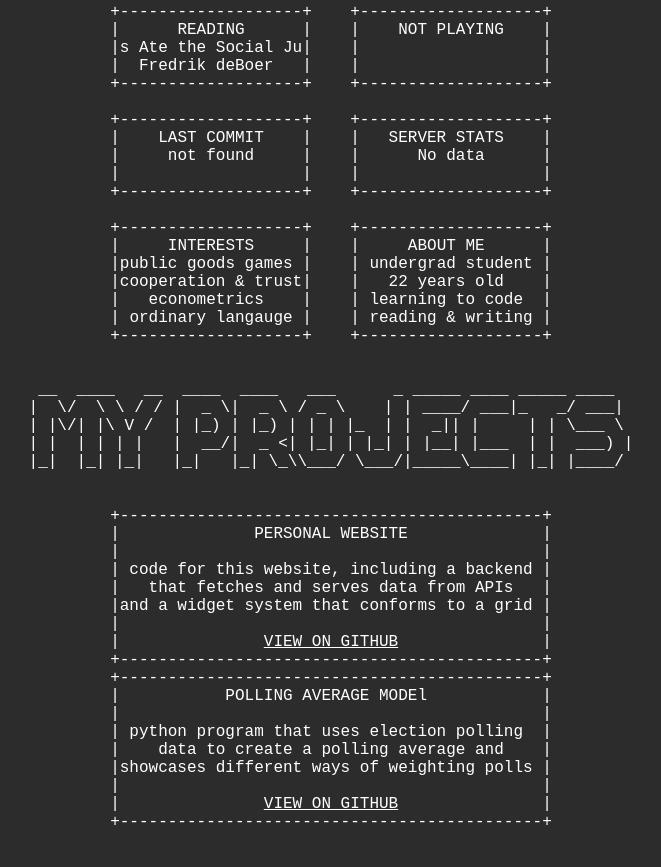
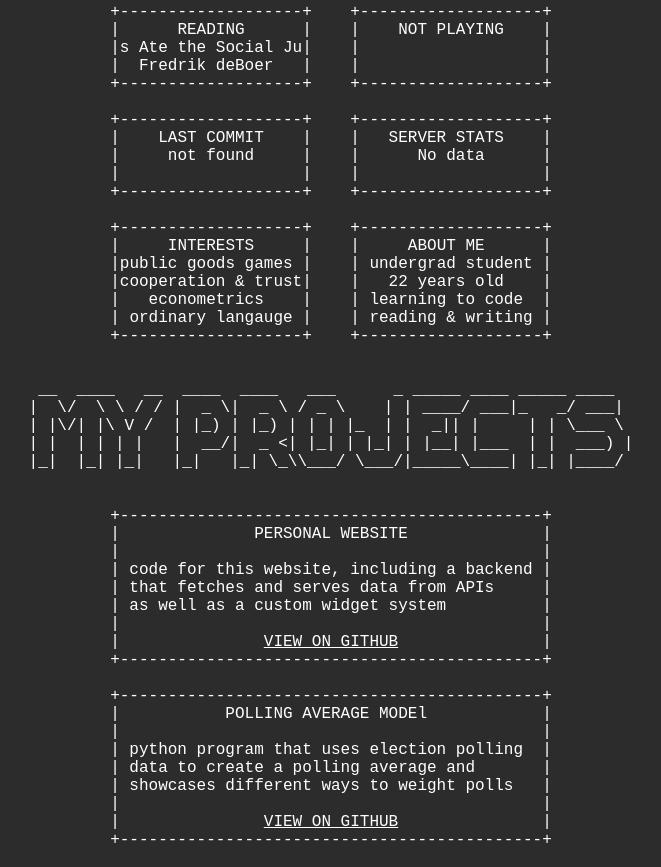
Before and after one commit to TFirst99/tfirst, a plain HTML site: page frontend/index.html in a window 1280 px wide. Shown: the part 537-1404 px from the top of the page, without its empty margins (309-970 px from the left). Before the commit the page ends 1368 px from the top, so only its background shows below. Drawn offline with Linux system fonts and the light colour scheme; no server answers.

Commit message:
update projects

```diff
--- a/frontend/css/main.css
+++ b/frontend/css/main.css
@@ -152,7 +152,7 @@ html body {
 /*projects*/
 #projects-widget-container {
     grid-column: 1 / -1;
-    grid-row: 59 / span 15;
+    grid-row: 59 / span 20;
     grid-template-columns: 46ch;
     grid-template-rows: repeat(23, 1lh);
     justify-self: center;
@@ -167,7 +167,7 @@ html body {
 
 #polling-project-widget {
     grid-column: 1 / -1;
-    grid-row: 10 / span 8;
+    grid-row: 11 / span 8;
     justify-self: center;
 }
 
--- a/frontend/json/polling-project.json
+++ b/frontend/json/polling-project.json
@@ -2,9 +2,9 @@
   "project": [
     "POLLING AVERAGE MODEl",
     "",
-    "python program that uses election polling",
-    "data to create a polling average and",
-    "showcases different ways of weighting polls",
+    "python program that uses election polling ",
+    "data to create a polling average and      ",
+    "showcases different ways to weight polls  ",
     ""
   ],
   "url": "https://github.com/tfirst99/firstpollingmodel"
--- a/frontend/json/website-project.json
+++ b/frontend/json/website-project.json
@@ -3,8 +3,8 @@
     "PERSONAL WEBSITE",
     "",
     "code for this website, including a backend",
-    "that fetches and serves data from APIs",
-    "and a widget system that conforms to a grid",
+    "that fetches and serves data from APIs   ",
+    "as well as a custom widget system         ",
     ""
   ],
   "url": "https://github.com/tfirst99/startsite"
```
